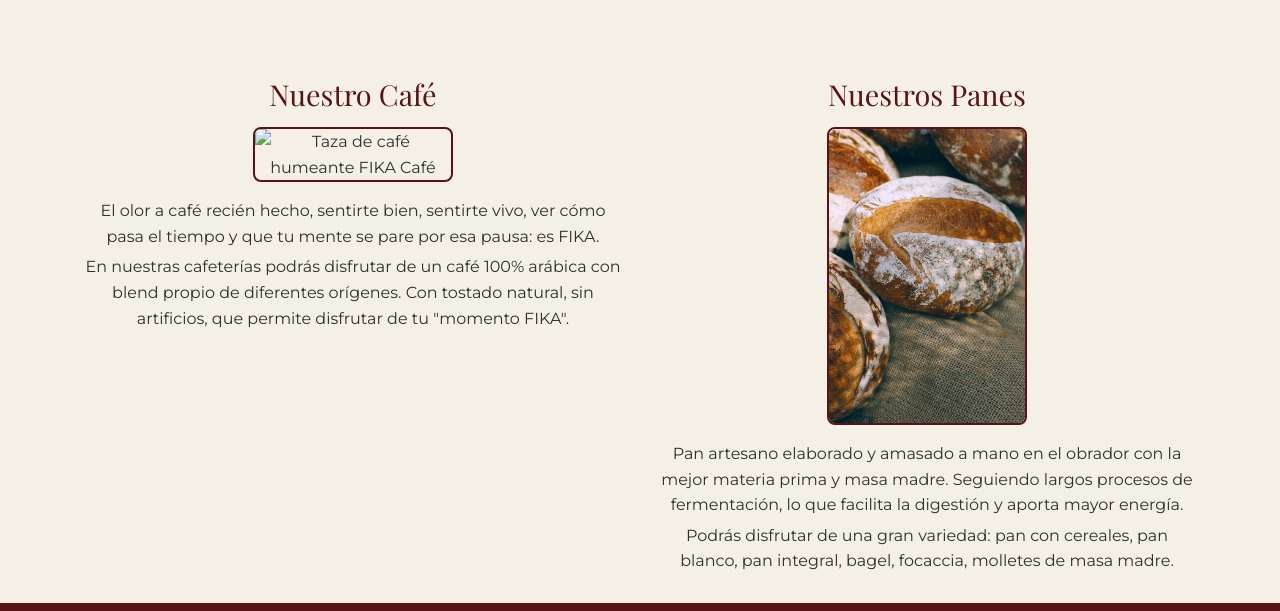
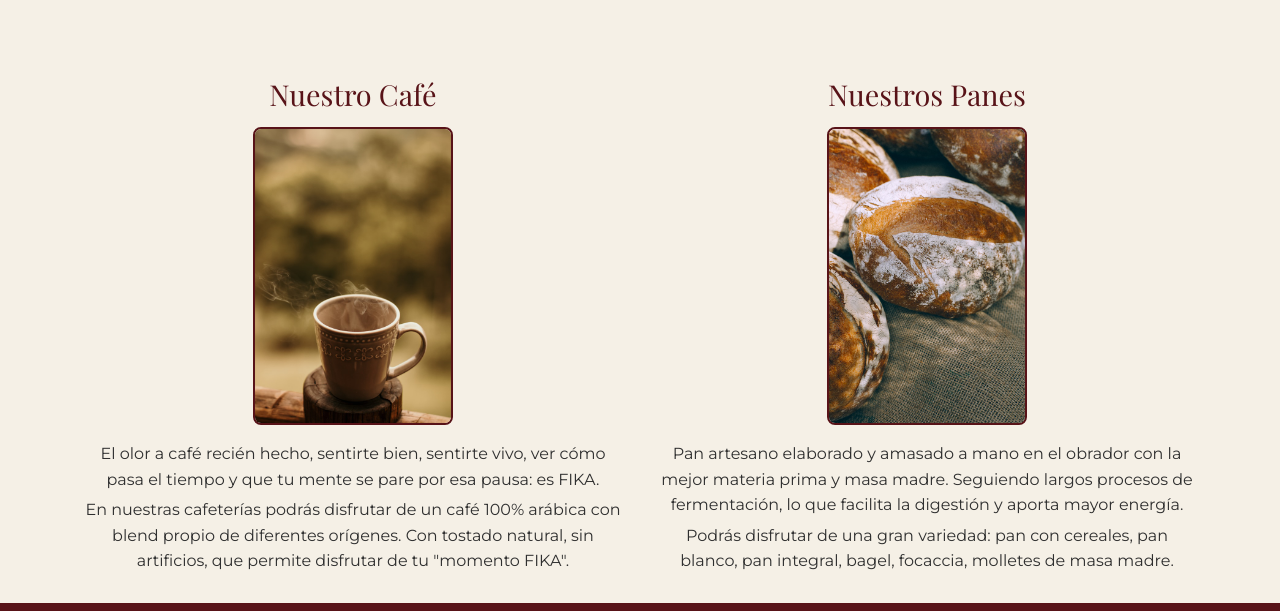
Before and after one commit to barbimetti/FIKA-Cafe, a plain HTML site: page pages/nosotros.html in a window 1280 px wide. Shown: the part 782-1393 px from the top of the page. Drawn offline with nearby package versions, Linux system fonts and the light colour scheme.

Commit message:
correccion imagen pagina nosotros

```diff
--- a/pages/nosotros.html
+++ b/pages/nosotros.html
@@ -124,7 +124,7 @@
             <div class="container grid-dos-columnas tienda-img">
                 <div>
                     <h2 title="Nuestro Café de especialidad FIKA Café">Nuestro Café</h2>
-                    <img src="../assets/img/taza de cafe humeante.jpg de cafe humeante.jpg" class="img-pequeña img-fluid"
+                    <img src="../assets/img/taza de cafe humeante.jpg" class="img-pequeña img-fluid"
                         alt="Taza de café humeante FIKA Café"
                         title="Taza de café humeante FIKA Café, café de especialidad, experiencia sensorial">
                     <p>El olor a café recién hecho, sentirte bien, sentirte vivo, ver cómo pasa el tiempo y que tu mente
```
